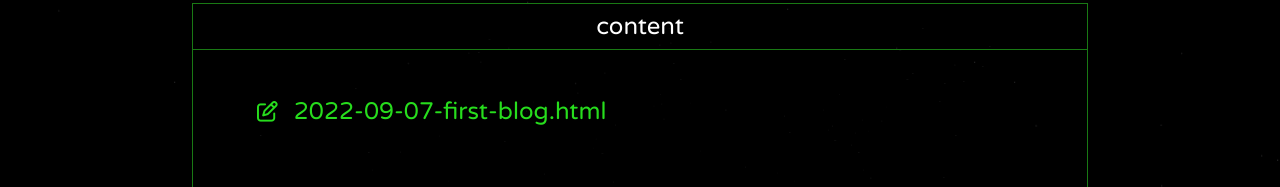
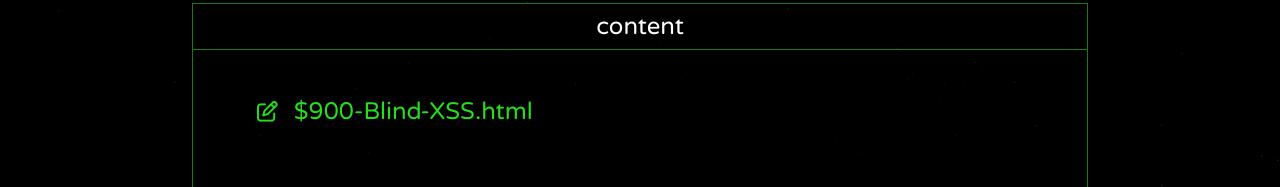
Before and after one commit to shinchina01/shinchina01.github.io, a plain HTML site: page blog/index.html in a window 1280 px wide. Shown: the part 149-336 px from the top of the page. Drawn offline with Linux system fonts and the light colour scheme.

Commit message:
Update index.html

```diff
--- a/blog/index.html
+++ b/blog/index.html
@@ -32,7 +32,7 @@
             <div class="multi">
                 <div class="tips">
                     <ul>
-                        <a href="https://shinchina01.github.io/blog/2022-09-07/index.html"><i class="fa-regular fa-pen-to-square" style="font-size: 1.3rem; color: #27dd1d; padding-right: 1rem;"></i>2022-09-07-first-blog.html</a>
+                        <a href="https://shinchina01.github.io/blog/2022-09-07/index.html"><i class="fa-regular fa-pen-to-square" style="font-size: 1.3rem; color: #27dd1d; padding-right: 1rem;"></i>$900-Blind-XSS.html</a>
                     </ul>
                 </div>
             </div>
```
